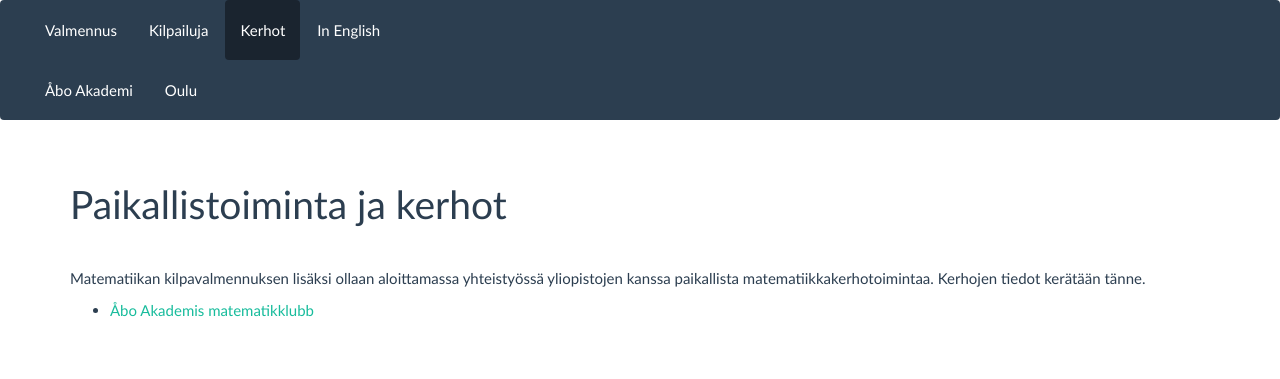
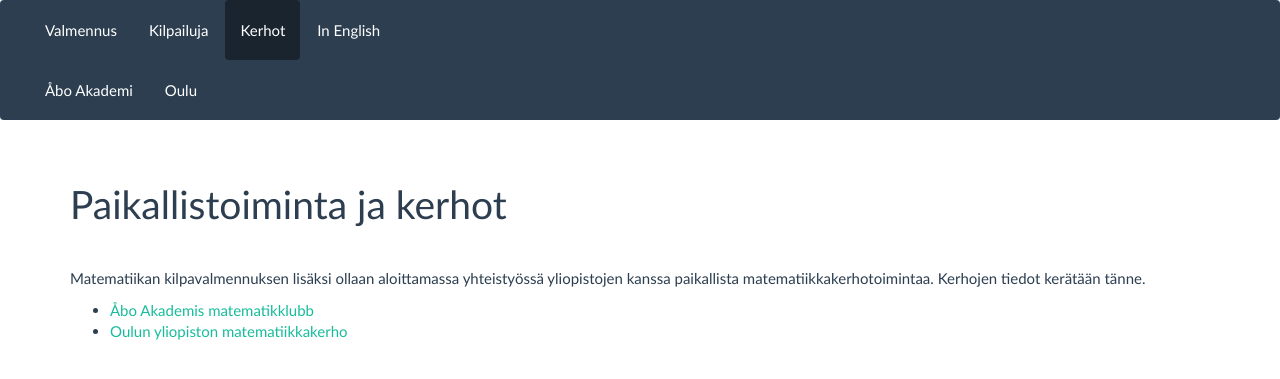
Before and after one commit to matematiikkakilpailut/matematiikkakilpailut.github.io, a Jekyll site: the page built from kerhot/index.md, in a window 1280 px wide. Shown: the top 379 px of the page. Built offline with Jekyll 4.4.1, drawn with Linux system fonts in a browser that asks for light colours.

Commit message:
Oulun kerho luetteloon

```diff
--- a/kerhot/index.md
+++ b/kerhot/index.md
@@ -9,3 +9,4 @@ yhteis­työssä yli­opistojen kanssa paikallista
 matematiikka­kerho­toimintaa. Kerhojen tiedot kerätään tänne.
 
 - <a href="abo/" lang="sv-FI" hreflang="sv-FI">Åbo Akademis matematikklubb</a>
+- [Oulun yliopiston matematiikkakerho](oulu/)
```
